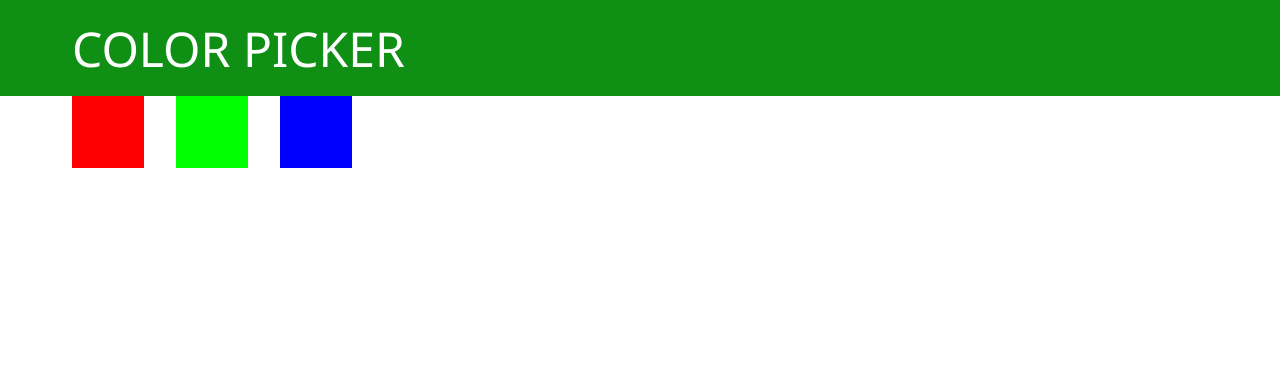
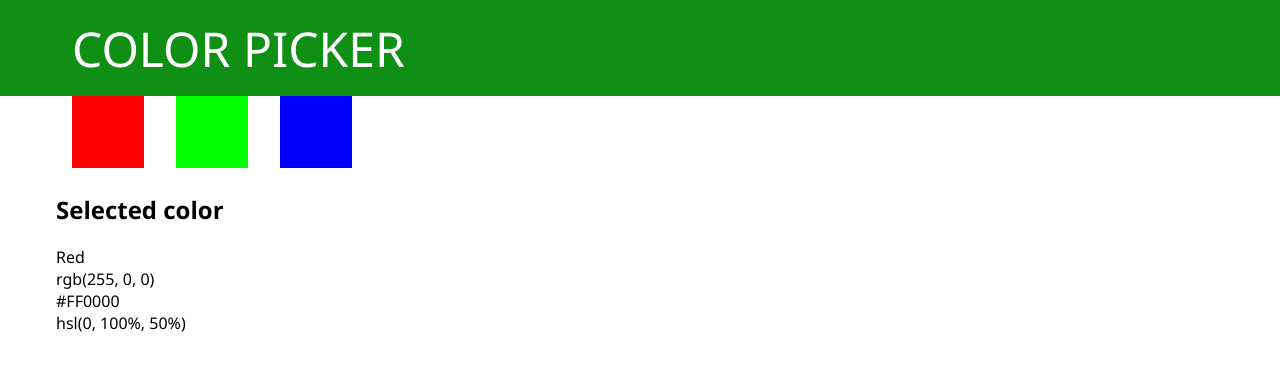
Before and after one commit to themutti/react-color-picker, a React (Create React App) app: page / in a window 1280 px wide. Shown: the top 370 px of the page. Built offline with nearby package versions, Linux system fonts and the light colour scheme.

Commit message:
Color picker

```diff
--- a/src/App.js
+++ b/src/App.js
@@ -5,7 +5,9 @@ export default function App() {
   return (
     <div className="App">
       <Header />
-      <ColorPicker />
+      <main>
+        <ColorPicker />
+      </main>
     </div>
   );
 }
--- /dev/null
+++ b/src/components/ColorPicker/ColorDetails.js
@@ -0,0 +1,69 @@
+function rgbToRgbStr(color) {
+  return `rgb(${color.red}, ${color.green}, ${color.blue})`;
+}
+
+function rgbComponentToHex(c) {
+  c = c.toString(16);
+  return c.length === 1 ? "0" + c : c;
+}
+
+function rgbToHexStr(color) {
+  return (
+    "#" + rgbComponentToHex(color.red) +
+    rgbComponentToHex(color.green) +
+    rgbComponentToHex(color.blue)
+  ).toUpperCase();
+}
+
+function rgbToHslStr(color) {
+  const r = color.red / 255;
+  const g = color.green / 255;
+  const b = color.blue / 255;
+  const cmin = Math.min(r, g, b);
+  const cmax = Math.max(r, g, b);
+  const delta = cmax - cmin;
+  let h, s, l;
+
+  if (delta == 0) {
+    h = 0;
+  } else if (cmax == r) {
+    h = ((g - b) / delta) % 6;
+  } else if (cmax == g) {
+    h = (b - r) / delta + 2;
+  } else {
+    h = (r - g) / delta + 4;
+  }
+  h = Math.round(h * 60);
+  if (h < 0) {
+    h += 360;
+  }
+
+  l = (cmax + cmin) / 2;
+  s = delta !== 0 ? (delta / (1 - Math.abs(2 * l - 1))) : 0;
+  s = +(s * 100).toFixed(1);
+  l = +(l * 100).toFixed(1);
+  return `hsl(${h}, ${s}%, ${l}%)`;
+}
+
+
+function ColorGradientsButton(props) {
+  return (
+    <button></button>
+  );
+}
+
+export default function ColorDetails(props) {
+  return (
+    <div>
+      <h2>Selected color</h2>
+      <div
+        style={{ backgroundColor: rgbToRgbStr(props.color) }}
+        className="color-preview"
+      ></div>
+      <div>{props.color.name}</div>
+      <div>{rgbToRgbStr(props.color)}</div>
+      <div>{rgbToHexStr(props.color)}</div>
+      <div>{rgbToHslStr(props.color)}</div>
+    </div>
+  );
+}
--- a/src/components/ColorPicker/ColorPicker.js
+++ b/src/components/ColorPicker/ColorPicker.js
@@ -1,20 +1,24 @@
 import React from "react";
-import ColorButton from "./ColorButton";
-import colors from "../../data/colors";
+import ColorsGrid from "./ColorsGrid";
+import ColorDetails from "./ColorDetails";
+import COLORS from "../../data/colors";
 
 export default class ColorPicker extends React.Component {
   constructor(props) {
     super(props);
+    this.state = {
+      selectedColor: COLORS[0]
+    };
   }
 
   render() {
     return (
       <div className="container">
-        <ul className="colors-list">
-          {colors.map((color) => (
-            <ColorButton key={color.name} color={color} />
-          ))}
-        </ul>
+        <ColorsGrid
+          colors={COLORS}
+          onColorSelect={(color) => this.setState({ selectedColor: color })}
+        />
+        <ColorDetails color={this.state.selectedColor} />
       </div>
     );
   }
--- /dev/null
+++ b/src/components/ColorPicker/ColorsGrid.js
@@ -0,0 +1,15 @@
+import ColorButton from "./ColorButton";
+
+export default function ColorsGrid(props) {
+  return (
+    <ul className="colors-list">
+      {props.colors.map((color) => (
+        <ColorButton
+          key={color.name}
+          color={color}
+          onClick={() => props.onColorSelect(color)}
+        />
+      ))}
+    </ul>
+  );
+}
--- a/src/data/colors.js
+++ b/src/data/colors.js
@@ -1,18 +1,18 @@
 const colors = [
   {
-    name: "red",
+    name: "Red",
     red: 255,
     green: 0,
     blue: 0
   },
   {
-    name: "green",
+    name: "Green",
     red: 0,
     green: 255,
     blue: 0
   },
   {
-    name: "blue",
+    name: "Blue",
     red: 0,
     green: 0,
     blue: 255
```
